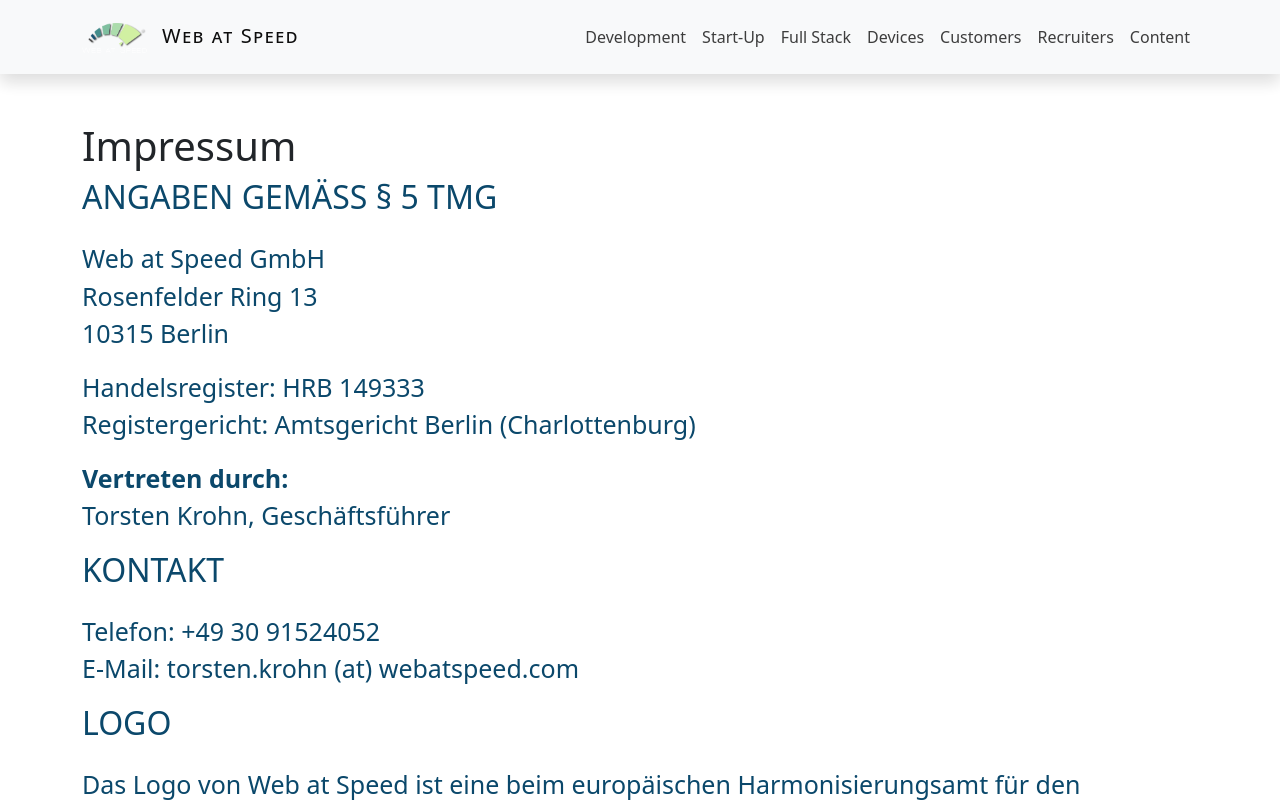
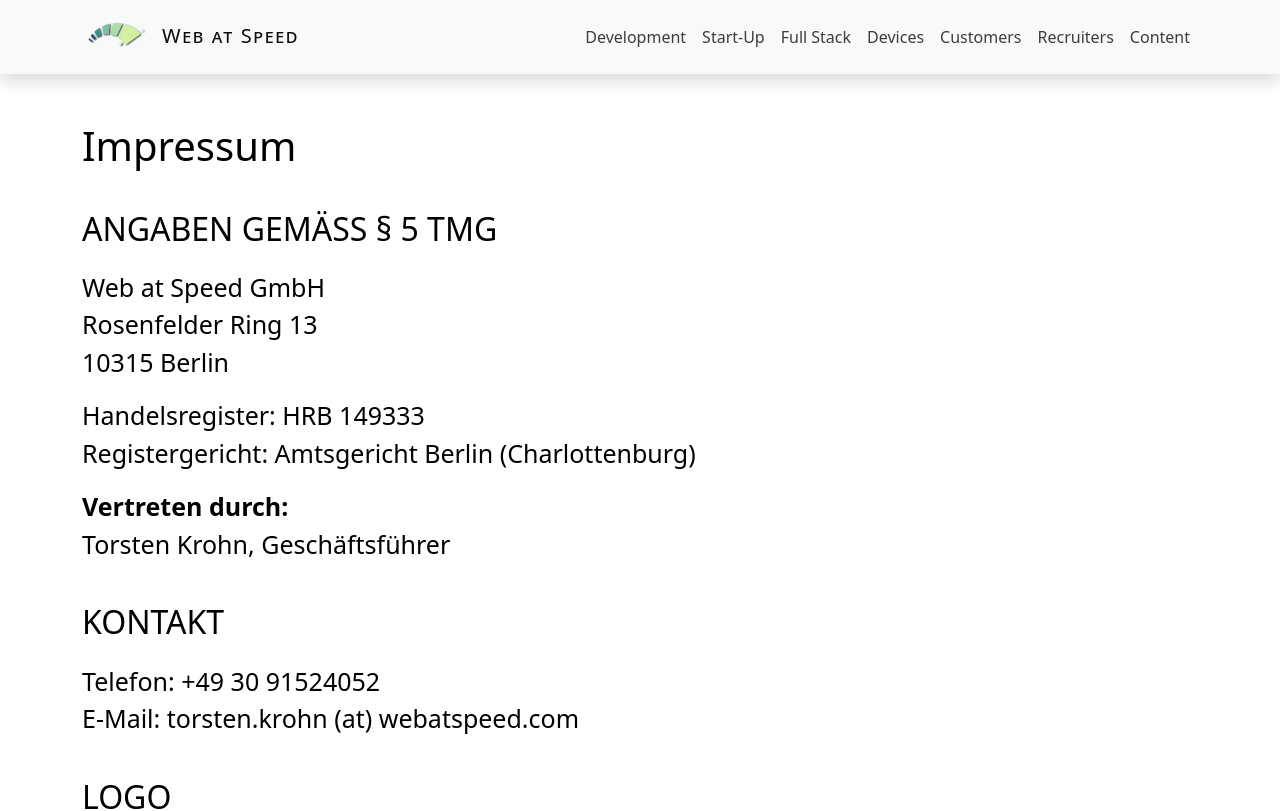
Before and after one commit to webatspeed/frontend, a Next.js app: page /imprint in a window 1280 px wide. Shown: the top 811 px of the page. Built offline with nearby package versions, Linux system fonts and the light colour scheme.

Commit message:
Clean up imprint and privacy page

```diff
--- a/pages/imprint.js
+++ b/pages/imprint.js
@@ -5,7 +5,7 @@
     return (
         <Fragment>
             <Container>
-                <Row id="privacy">
+                <Row id="privacy" className="contrasty">
                     <Col lg={12} className="mt-5">
                         <h1>Impressum</h1>
                         <h2>Angaben gem&auml;&szlig; &sect; 5 TMG</h2>
--- a/pages/privacy.js
+++ b/pages/privacy.js
@@ -5,7 +5,7 @@
     return (
         <Fragment>
             <Container>
-                <Row id="privacy">
+                <Row id="privacy" className="contrasty">
                     <Col lg={12} className="mt-5">
                         <h1>Datenschutz&shy;erkl&auml;rung</h1>
                         <h2>1. Datenschutz auf einen Blick</h2>
--- a/styles/globals.scss
+++ b/styles/globals.scss
@@ -39,6 +39,17 @@
   padding: $spacer*6 0 $spacer*5 0;
 }
 
+.contrasty {
+  h2 {
+    margin-top: 2.5rem;
+    margin-bottom: 0.3rem;
+  }
+
+  * {
+    color: $black !important;
+  }
+}
+
 .painted {
   background-color: $there-we-could-sail;
   margin: $spacer*10 0;
```
